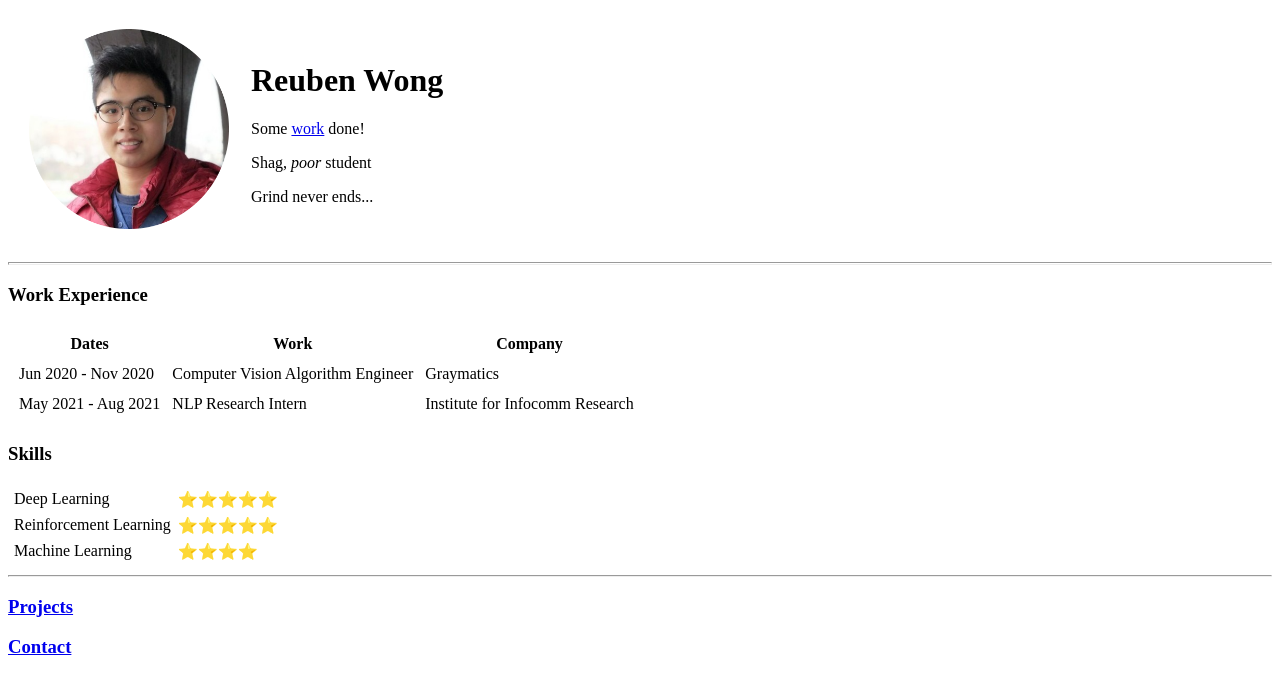
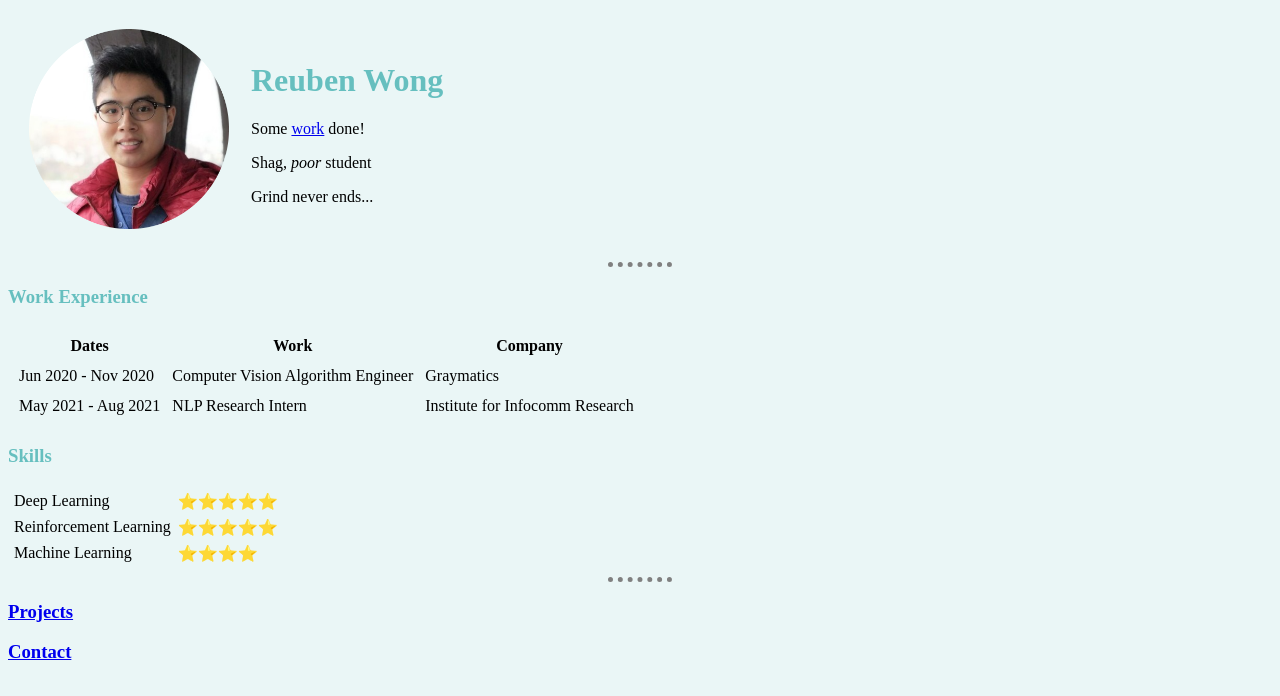
Before and after one commit to reubenwong97/cv, a plain HTML site: page index.html in a window 1280 px wide. Drawn offline with Linux system fonts and the light colour scheme.

Commit message:
[WIP] new styling

```diff
--- /dev/null
+++ b/css/styles.css
@@ -0,0 +1,22 @@
+/* Basic CSS syntax, selector {property: value;} */
+
+body {
+    background-color: #EAF6F6;
+}
+
+/* Everything on the webpage is just a whole bunch of boxes! */
+hr {
+    border-style: dotted none none;
+    height: 0px;
+    border-color: grey;
+    border-width: 5px;
+    width: 5%;
+}
+
+h1 {
+    color: #66bfbf;
+}
+
+h3 {
+    color: #66bfbf;
+}
--- a/index.html
+++ b/index.html
@@ -9,6 +9,11 @@
     <meta http-equiv="X-UA-Compatible" content="IE=edge">
     <meta name="viewport" content="width=device-width, initial-scale=1.0">
     <title> 📖 Reuben's Personal Site</title>
+
+    <!-- To affect CSS styles for whole document, use style tags in head -->
+    <!-- Let's link it to an external CSS file! -->
+    <link rel="stylesheet" href="./css/styles.css">
+
 </head>
 
 <body>
```
Also changed, not shown: contact.html (+1 -0 lines), dummy.html (+1 -0 lines), projects.html (+1 -0 lines).
